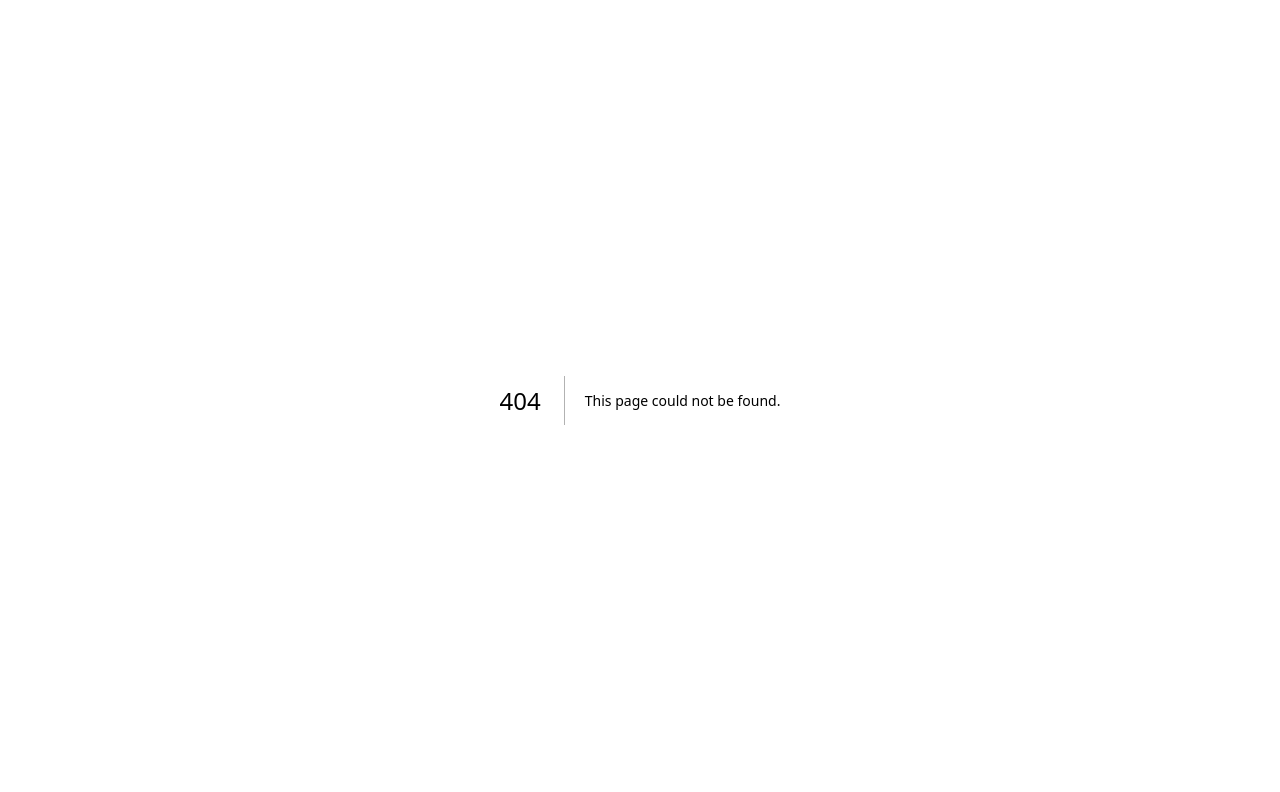
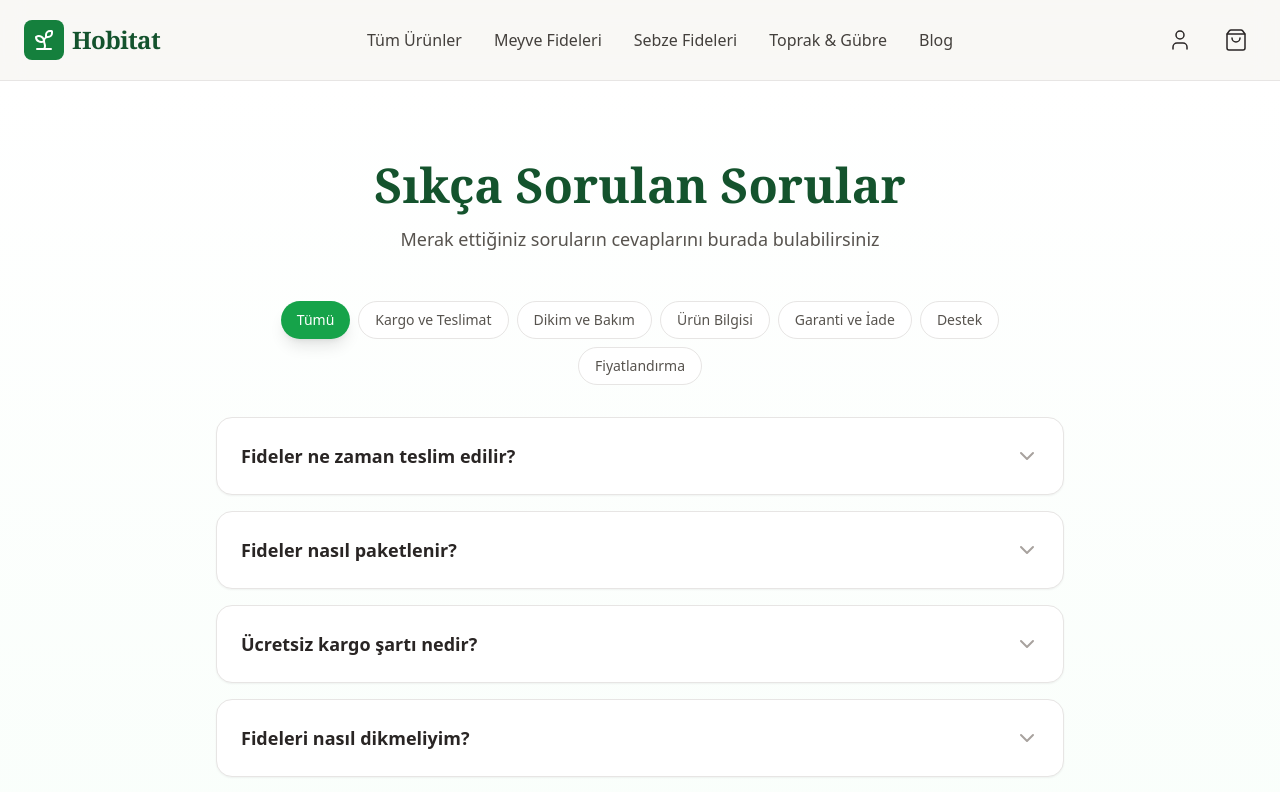
Before and after one commit to bortaek/hobitat, a Next.js app: page /sss in a window 1280 px wide. Before the commit this address had no page. Shown: the top 792 px of the page. Built offline with nearby package versions, Linux system fonts and the light colour scheme.

Commit message:
Fix FAQ syntax error and add SSS page with footer link

```diff
--- /dev/null
+++ b/src/app/sss/page.tsx
@@ -0,0 +1,20 @@
+import React from 'react';
+import Header from '@/components/layout/Header';
+import Footer from '@/components/layout/Footer';
+import FAQ from '@/components/home/FAQ';
+import { Metadata } from 'next';
+
+export const metadata: Metadata = {
+  title: "Sıkça Sorulan Sorular | Hobitat",
+  description: "Fide satın alma, dikim, bakım, kargo ve teslimat hakkında merak ettiğiniz tüm soruların cevapları.",
+};
+
+export default function SSSPage() {
+  return (
+    <main className="min-h-screen bg-[#F9F8F6] text-stone-800 font-sans flex flex-col">
+      <Header />
+      <FAQ showAll={true} />
+      <Footer />
+    </main>
+  );
+}
--- a/src/components/home/FAQ.tsx
+++ b/src/components/home/FAQ.tsx
@@ -1,8 +1,9 @@
 "use client";
 
-import React, { useState } from 'react';
-import { ChevronDown, ChevronUp } from 'lucide-react';
+import React, { useState, useEffect } from 'react';
+import { ChevronDown, ChevronUp, ArrowRight } from 'lucide-react';
 import { motion, AnimatePresence } from 'framer-motion';
+import Link from 'next/link';
 
 interface FAQItem {
   id: number;
@@ -106,7 +107,11 @@ const faqData: FAQItem[] = [
 
 const categories = ["Tümü", "Kargo ve Teslimat", "Dikim ve Bakım", "Ürün Bilgisi", "Garanti ve İade", "Destek", "Fiyatlandırma"];
 
-export default function FAQ() {
+interface FAQProps {
+  showAll?: boolean;
+}
+
+export default function FAQ({ showAll = false }: FAQProps) {
   const [openItems, setOpenItems] = useState<number[]>([]);
   const [selectedCategory, setSelectedCategory] = useState("Tümü");
 
@@ -118,9 +123,26 @@ export default function FAQ() {
     );
   };
 
-  const filteredFAQs = selectedCategory === "Tümü"
+  let filteredFAQs = selectedCategory === "Tümü"
     ? faqData
     : faqData.filter(faq => faq.category === selectedCategory);
+
+  // Ana sayfada sadece ilk 5 soruyu göster
+  if (!showAll) {
+    filteredFAQs = filteredFAQs.slice(0, 5);
+  }
+
+  // Ana sayfada ilk 2 soruyu otomatik aç
+  useEffect(() => {
+    if (!showAll && filteredFAQs.length >= 2) {
+      const firstTwoIds = [filteredFAQs[0].id, filteredFAQs[1].id];
+      setOpenItems(firstTwoIds);
+    } else if (showAll) {
+      // Tüm sayfada hiçbir soru otomatik açık olmasın
+      setOpenItems([]);
+    }
+    // eslint-disable-next-line react-hooks/exhaustive-deps
+  }, [showAll, selectedCategory]);
 
   return (
     <section className="py-20 bg-gradient-to-b from-white to-green-50">
@@ -217,6 +239,25 @@ export default function FAQ() {
           ))}
         </div>
 
+        {/* Tümünü Gör Butonu - Sadece ana sayfada göster */}
+        {!showAll && (
+          <motion.div
+            initial={{ opacity: 0, y: 20 }}
+            whileInView={{ opacity: 1, y: 0 }}
+            viewport={{ once: true }}
+            transition={{ delay: 0.3 }}
+            className="mt-8 text-center"
+          >
+            <Link
+              href="/sss"
+              className="inline-flex items-center gap-2 bg-green-600 text-white px-8 py-4 rounded-xl font-bold text-lg hover:bg-green-700 transition-all shadow-lg hover:shadow-xl hover:scale-105"
+            >
+              Tüm Soruları Gör
+              <ArrowRight size={20} />
+            </Link>
+          </motion.div>
+        )}
+
         {/* İletişim CTA */}
         <motion.div
           initial={{ opacity: 0, y: 20 }}
--- a/src/components/layout/Footer.tsx
+++ b/src/components/layout/Footer.tsx
@@ -35,6 +35,7 @@ export default function Footer() {
               {/* GÜNCELLENEN LİNKLER BURADA */}
               <li><Link href="/hakkimizda" className="hover:text-green-500 transition">Hakkımızda</Link></li>
               <li><Link href="/iletisim" className="hover:text-green-500 transition">İletişim</Link></li>
+              <li><Link href="/sss" className="hover:text-green-500 transition">Sıkça Sorulan Sorular (SSS)</Link></li>
               <li><Link href="#" className="hover:text-green-500 transition">Kargo ve Teslimat</Link></li>
               <li><Link href="#" className="hover:text-green-500 transition">İade Politikası</Link></li>
             </ul>
```
